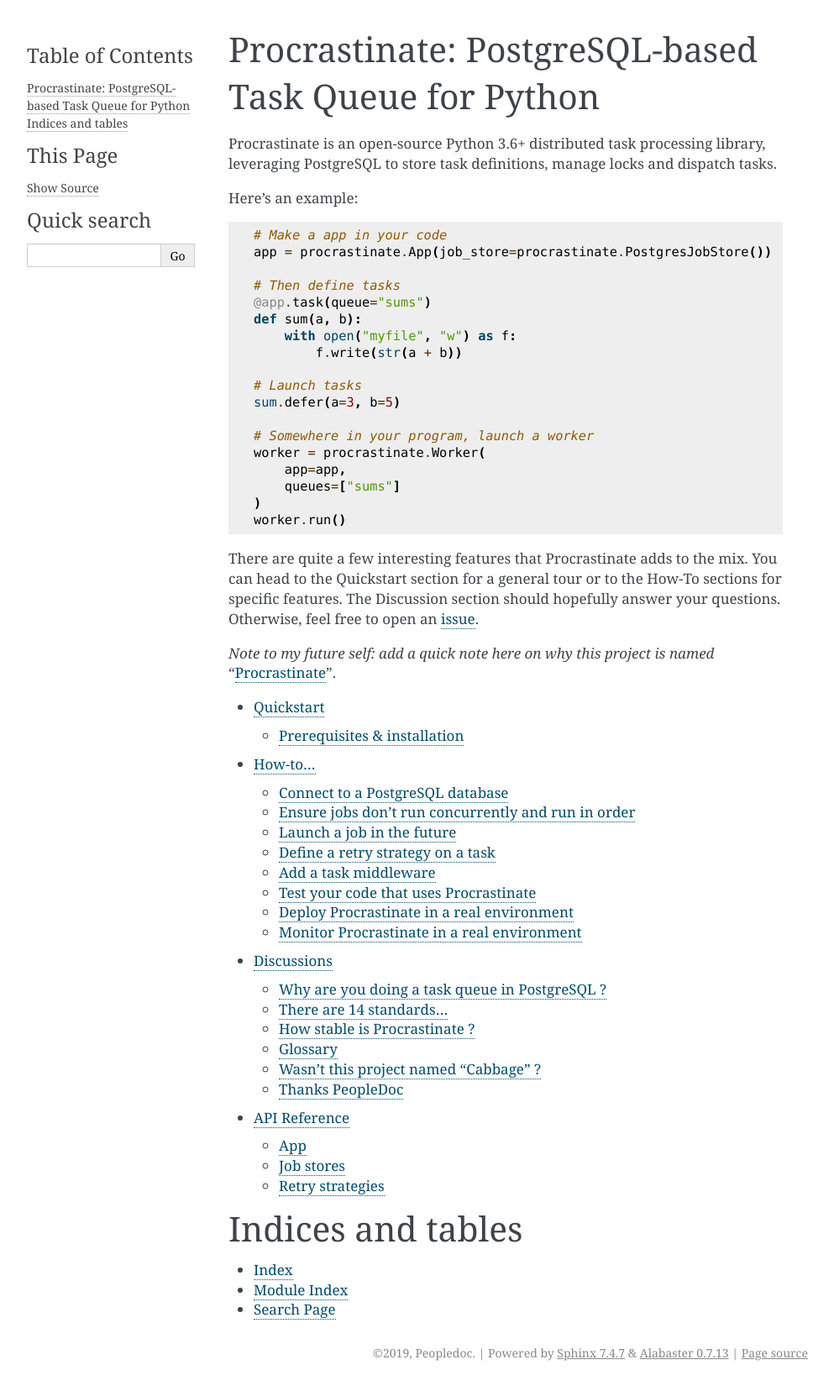
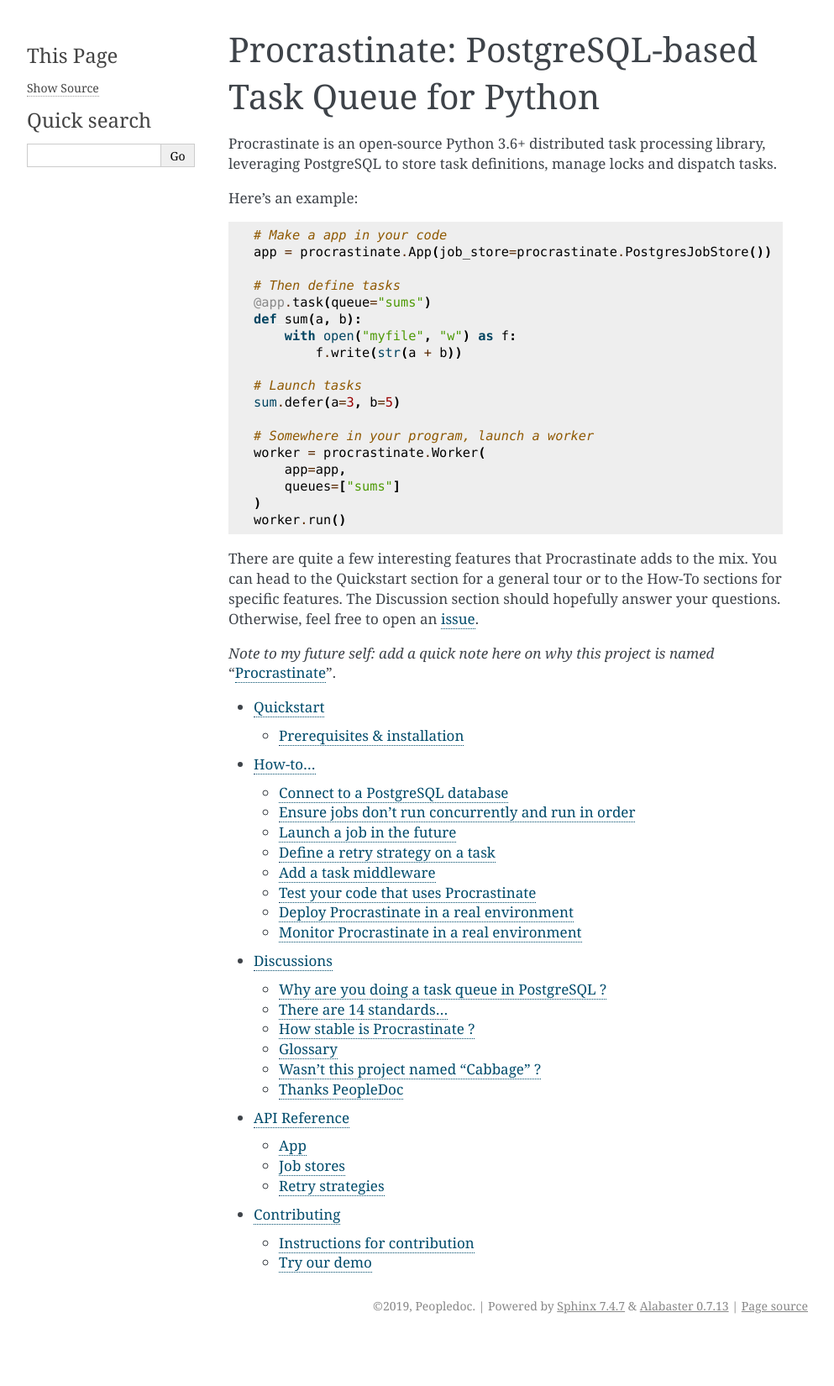
Before and after one commit to procrastinate-org/procrastinate, a Sphinx documentation site: the page built from docs/index.rst, in a window 1280 px wide. Shown: the whole page at 84% size, without its empty margins (148-1141 px from the left). Built offline with Sphinx 7.4.7, drawn with Linux system fonts in a browser that asks for light colours; after the commit the page ends 1594 px from its top, so only the background shows below that.

Commit message:
Add contributing doc

```diff
--- /dev/null
+++ b/docs/contributing.rst
@@ -0,0 +1 @@
+.. include:: ../CONTRIBUTING.rst
--- a/docs/index.rst
+++ b/docs/index.rst
@@ -44,12 +44,4 @@
    howto
    discussions
    reference
-
-
-
-Indices and tables
-==================
-
-* :ref:`genindex`
-* :ref:`modindex`
-* :ref:`search`
+   contributing
```
Also changed, not shown: CONTRIBUTING.rst (added, +96 -0 lines).
